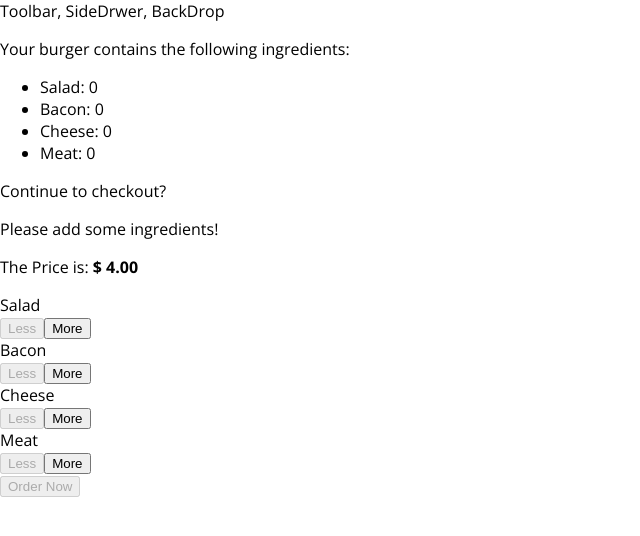
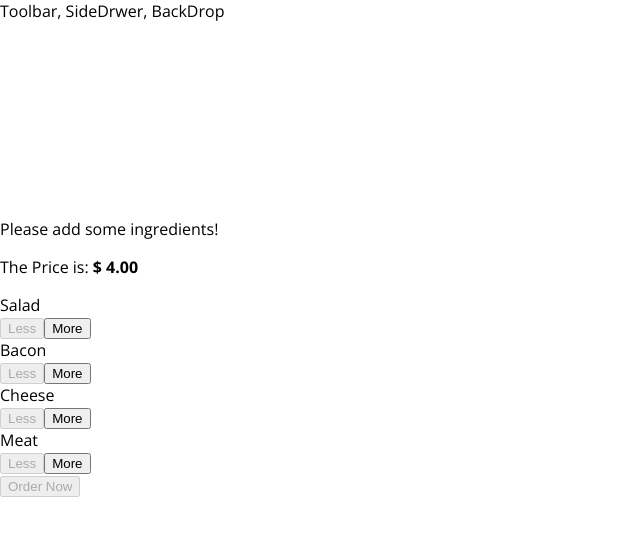
Before and after one commit to mecozma/awesome-burger-builder, a React app: page / in a window 1280 px wide. Shown: the top 536 px of the page, without its empty margins (0-640 px from the left). Built offline with nearby package versions, Linux system fonts and the light colour scheme.

Commit message:
Showing and hiding the Modal

```diff
--- a/src/components/Burger/BuildControls/BuildControls.js
+++ b/src/components/Burger/BuildControls/BuildControls.js
@@ -22,6 +22,7 @@
         disabled={props.disabled[el.type]} />
     ))}
     <button
+      onClick={props.purchasing}
       className={classes.OrderButton}
       disabled={!props.purchaseable}>Order Now</button>
   </div>
--- a/src/components/Burger/OrderSummary/OrderSummary.js
+++ b/src/components/Burger/OrderSummary/OrderSummary.js
@@ -18,7 +18,6 @@
         {ingredientSummary}
       </ul>
       <p>Continue to checkout?</p>
-
     </Aux>
   );
 };
--- a/src/components/UI/Modal/Modal.js
+++ b/src/components/UI/Modal/Modal.js
@@ -3,8 +3,13 @@
 import classes from './Modal.css';
 
 const modal = (props) => (
-  <div className={classes.Modal}>
-    {props.children}
+  <div
+    className={classes.Modal}
+    style={{
+        transform: props.show ? 'translateY(0)' : 'translateY(-100vh)',
+        opacity: props.show ? '1' : '0'
+    }}>
+      {props.children}
   </div>
 );
 
--- a/src/containers/BurgerBuilder/BurgerBuilder.js
+++ b/src/containers/BurgerBuilder/BurgerBuilder.js
@@ -22,7 +22,8 @@
       meat: 0
     },
     totalPrice: 4,
-    purchaseable: false
+    purchaseable: false,
+    purchasing: false
   }
 
   updatePurchaseState(ingredients) {
@@ -75,6 +76,12 @@
     this.updatePurchaseState(updatedIngredients);
   }
 
+  purchaseHandler = () => {
+    this.setState({
+      purchasing: true
+    })
+  }
+
   render() {
     const disabledInfo = {
       ...this.state.ingredients
@@ -84,7 +91,7 @@
     }
     return(
       <Aux>
-      <Modal>
+      <Modal show={this.state.purchasing}>
         <OrderSummary ingredients={this.state.ingredients} />
       </Modal>
         <Burger ingredients={this.state.ingredients} />
@@ -93,6 +100,7 @@
           ingredientRemoved={this.removeIngredientHandler}
           disabled={disabledInfo}
           purchaseable={this.state.purchaseable}
+          purchasing={this.purchaseHandler}
           price={this.state.totalPrice}
            />
       </Aux>
```
